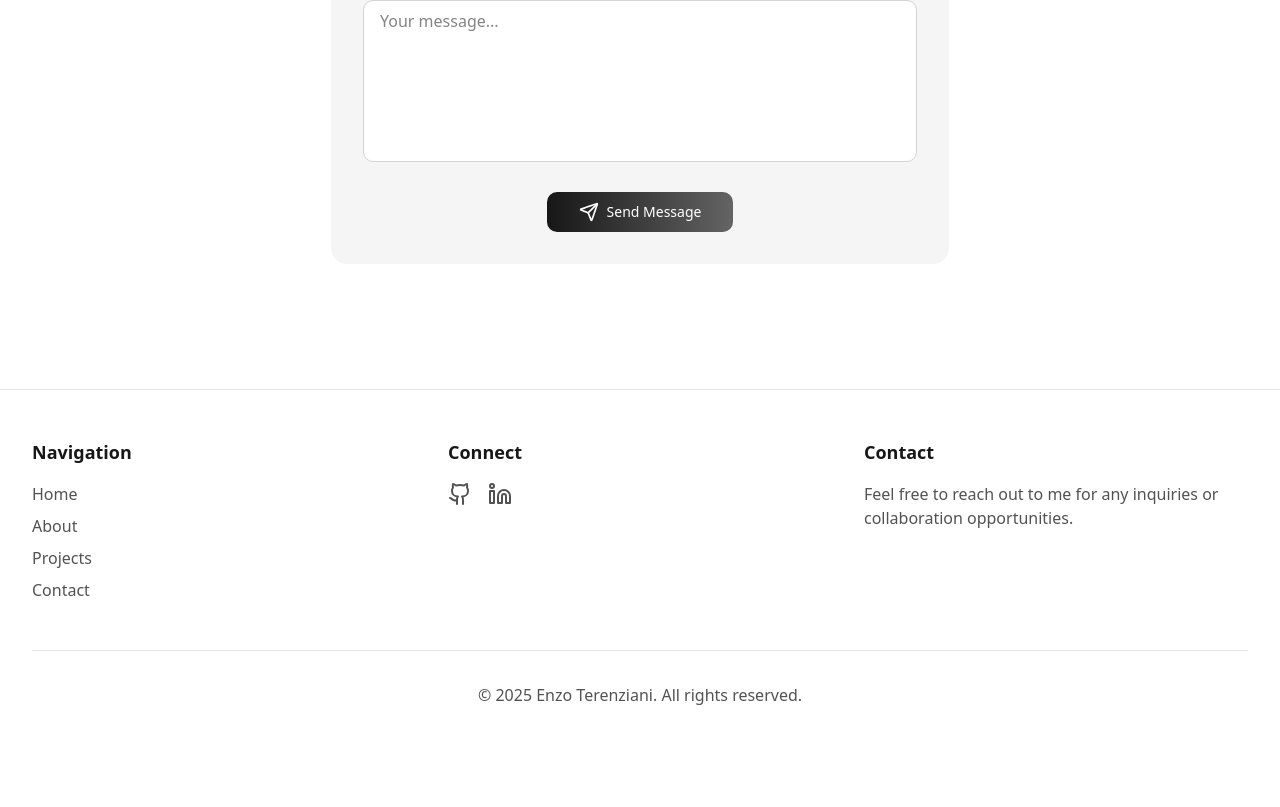
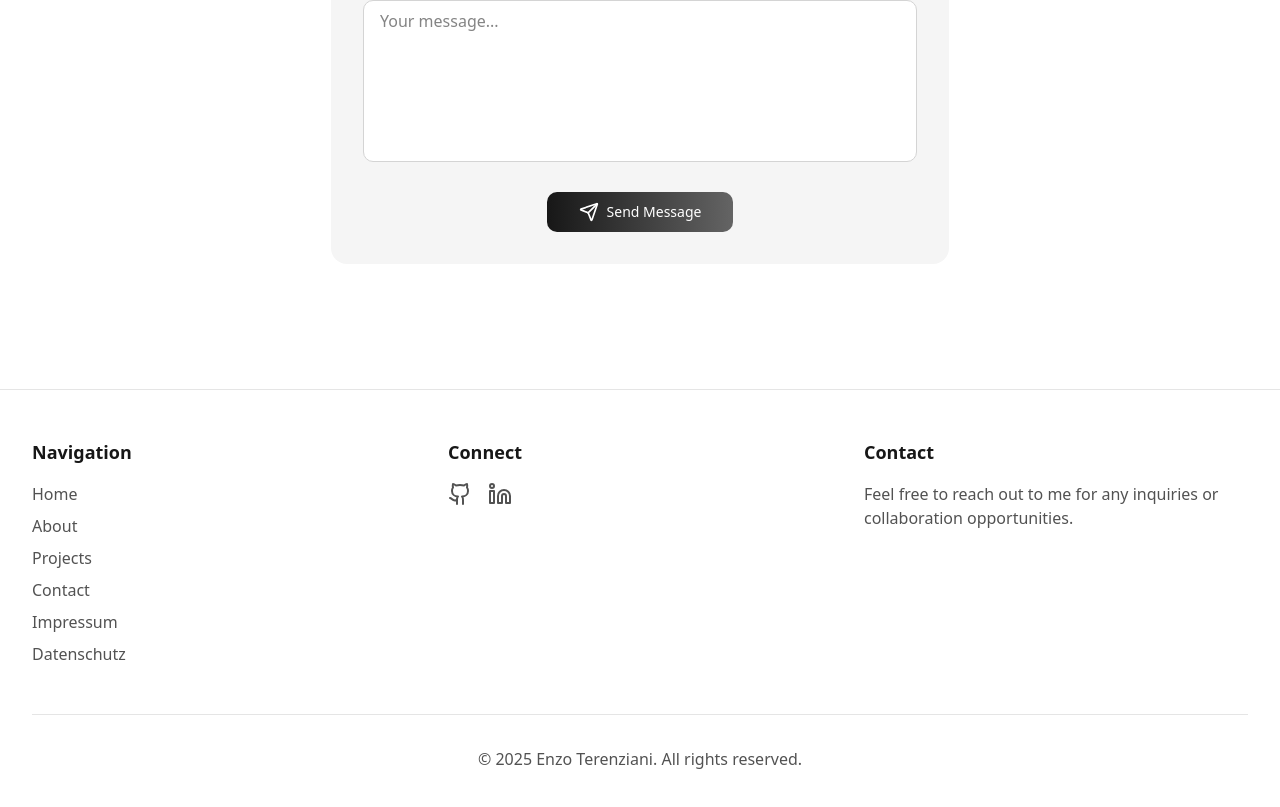
Before and after one commit to im23b-terenzianie/portfolio, a Next.js app: page / in a window 1280 px wide. Shown: the part 2843-3650 px from the top of the page. Before the commit the page ends 3598 px from the top, so only its background shows below. Built offline with nearby package versions, Linux system fonts and the light colour scheme.

Commit message:
added Datenschutz und Impressum

```diff
--- /dev/null
+++ b/app/datenschutz/page.tsx
@@ -0,0 +1,3 @@
+export default function Datenschutz() {
+    return <h1>404 - Seite nicht gefunden</h1>;
+}
--- /dev/null
+++ b/app/impressum/page.tsx
@@ -0,0 +1,3 @@
+export default function Impressum() {
+    return <h1>404 - Seite nicht gefunden</h1>;
+}
--- a/components/footer.tsx
+++ b/components/footer.tsx
@@ -37,6 +37,16 @@ const Footer = () => {
               <li>
                 <Link href="#contact" className="text-neutral-600 dark:text-neutral-400 hover:text-neutral-900 dark:hover:text-white transition-colors">
                   Contact
+                </Link>
+              </li>
+              <li>
+                <Link href="/impressum" className="text-neutral-600 dark:text-neutral-400 hover:text-neutral-900 dark:hover:text-white transition-colors">
+                  Impressum
+                </Link>
+              </li>
+              <li>
+                <Link href="/datenschutz" className="text-neutral-600 dark:text-neutral-400 hover:text-neutral-900 dark:hover:text-white transition-colors">
+                  Datenschutz
                 </Link>
               </li>
             </ul>
```
